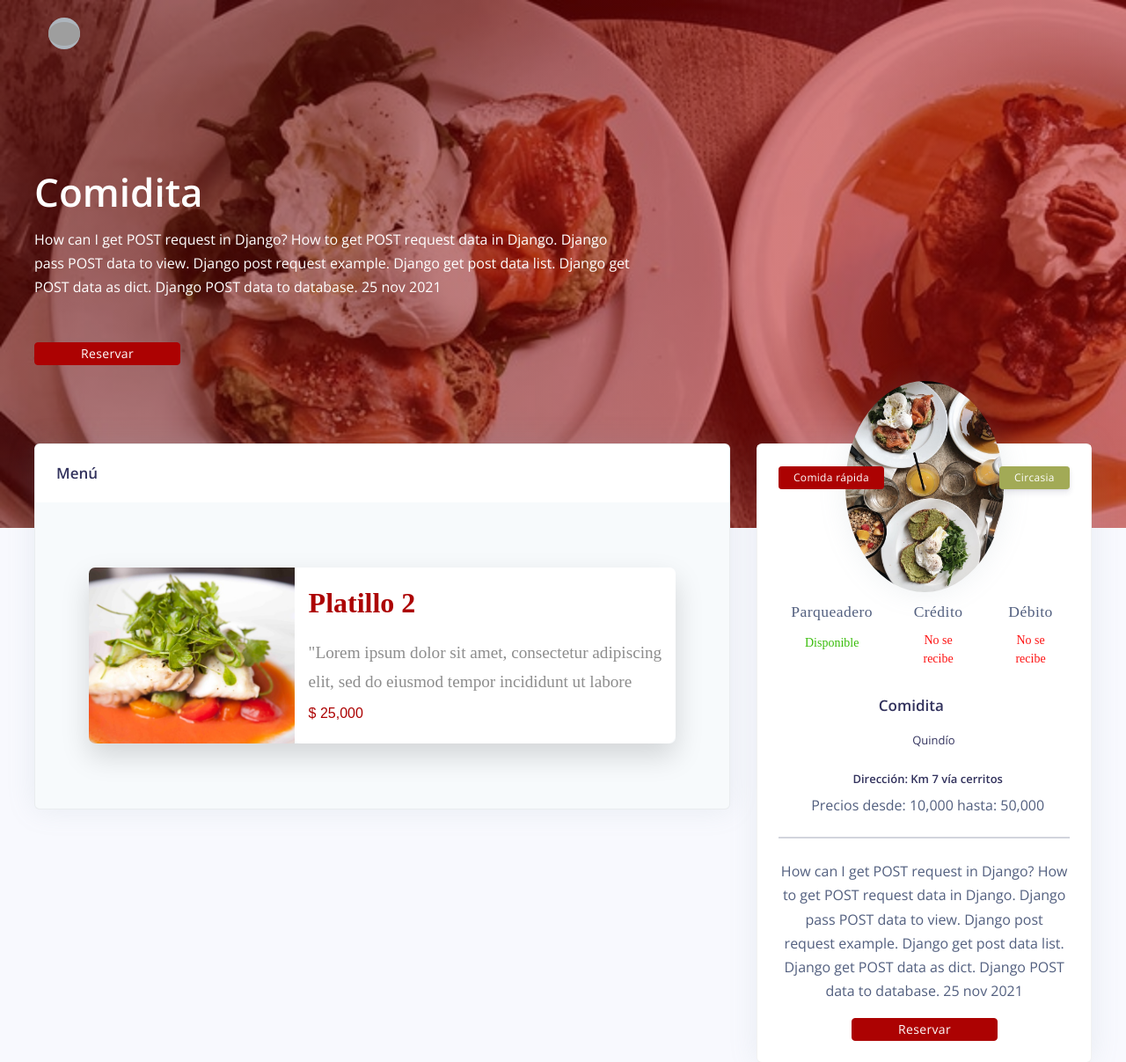
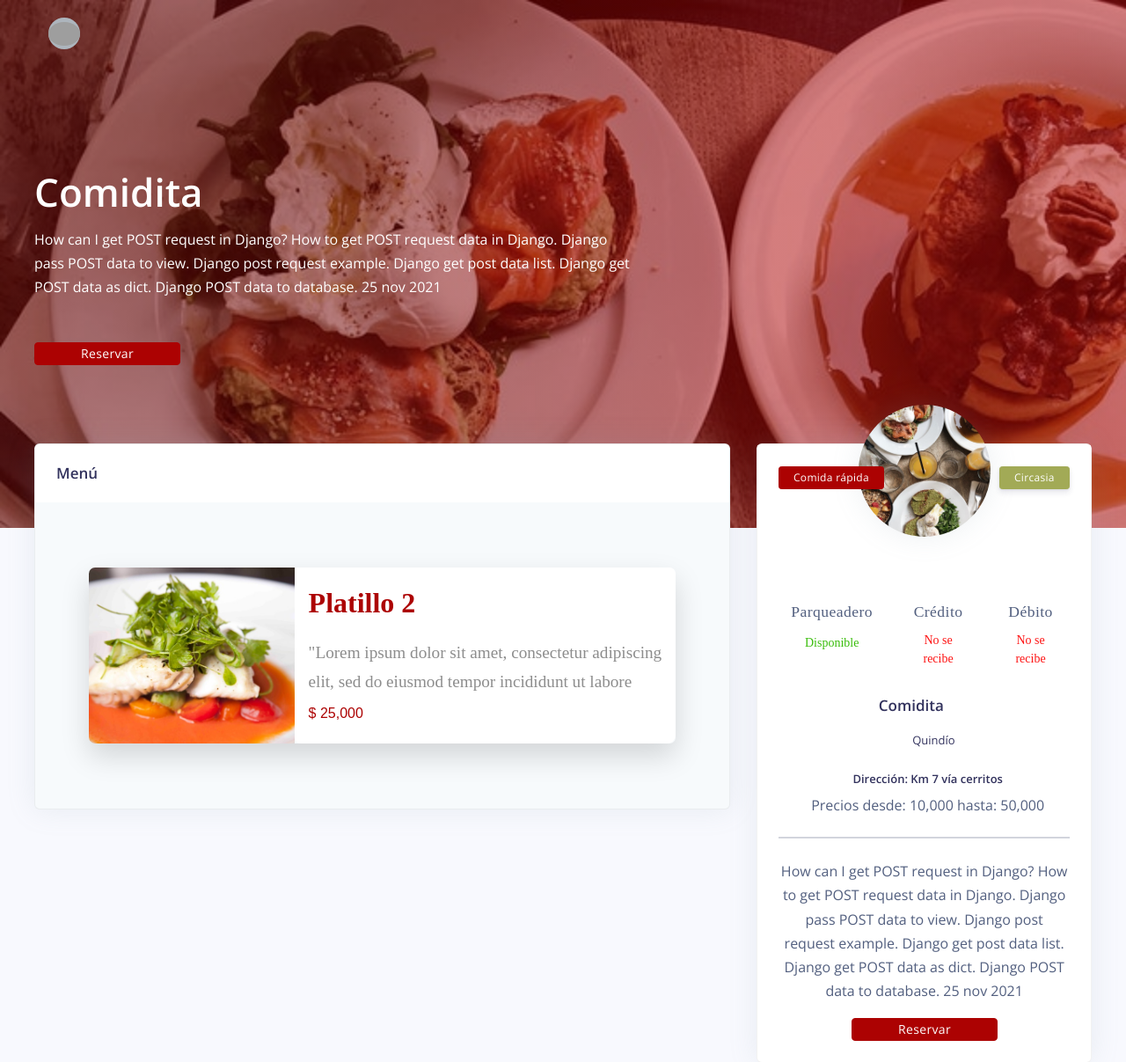
Before and after one commit to nayrugodness/hoisu-web, a Django app: a page that uses hoisu/restaurante/templates/app/restaurant/detail.html in a window 1280 px wide. Shown: the top 1207 px of the page at 88% size. Run offline with Django 4.2, Linux system fonts and the light colour scheme; data comes from the database, SQL or seed files in the repository; some libraries are stand-ins or nearby versions; grey boxes are pictures that could not be loaded.

Commit message:
ficxin photo size

```diff
--- a/hoisu/restaurante/templates/app/restaurant/detail.html
+++ b/hoisu/restaurante/templates/app/restaurant/detail.html
@@ -109,7 +109,7 @@
               <div class="col-lg-3 order-lg-2">
                 <div class="card-profile-image">
                   <a href="#">
-                    <img src="{{ object.principal_image.url }}" class="rounded-circle">
+                    <img src="{{ object.principal_image.url }}" width="150" height="150" style="object-fit:cover;" class="rounded-circle">
                   </a>
                 </div>
               </div>
```
